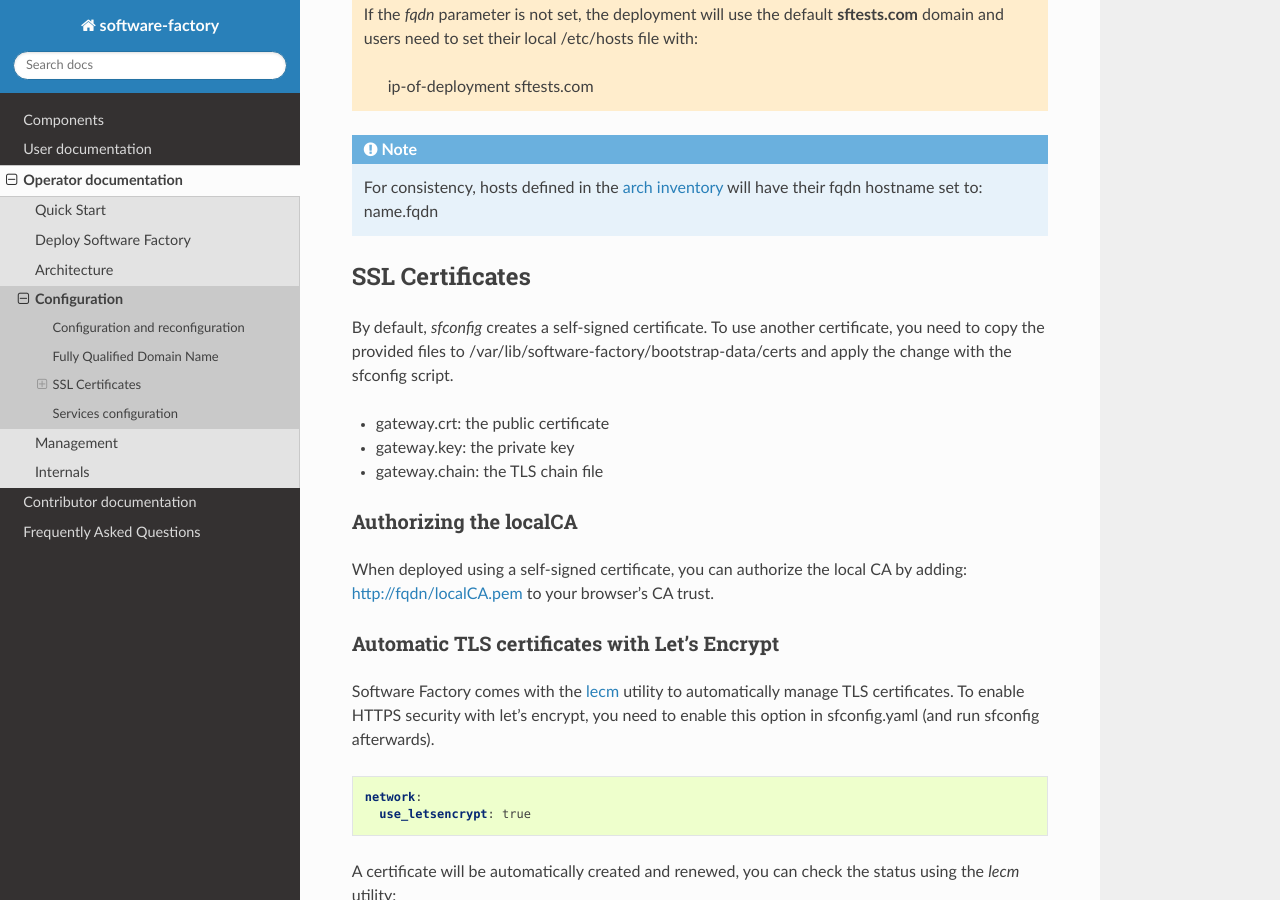
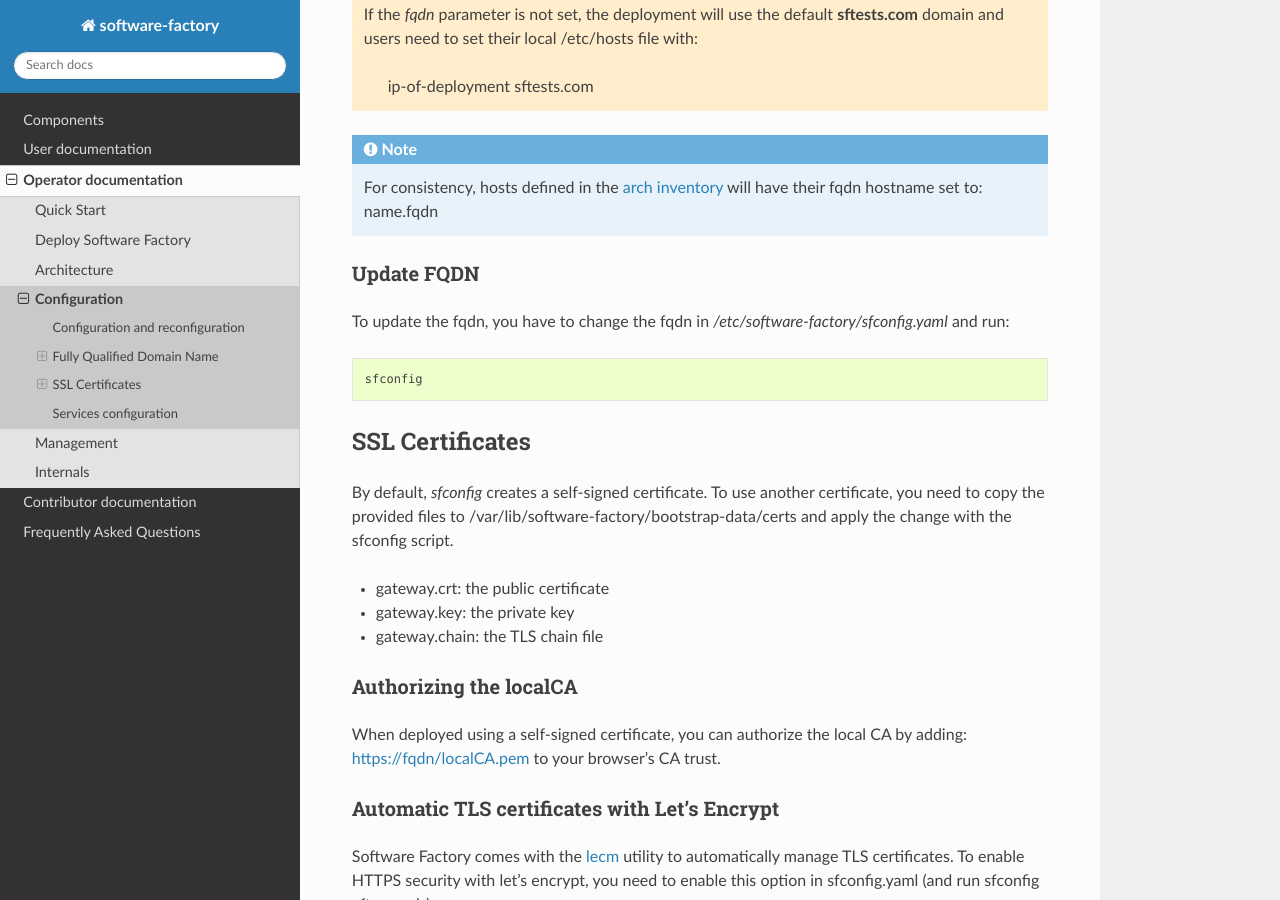
Before and after one commit to softwarefactory-project/sf-docs, a Sphinx documentation site: the page built from docs/operator/configuration.rst, in a window 1280 px wide and 900 px high, scrolled down 1171 px. Built offline with Sphinx 7.4.7 and the Read the Docs theme 2.0.0, drawn with Linux system fonts in a browser that asks for light colours.

Commit message:
operator: explain how to update fqdn
Change-Id: Ia037828e628846d1dd17d6b4e111dbb564016f93
Depends-on: I3343cf4e9da15c7b1005bb205ec0528a41afebe0

```diff
--- a/docs/operator/configuration.rst
+++ b/docs/operator/configuration.rst
@@ -70,6 +70,16 @@
     have their fqdn hostname set to: name.fqdn
 
 
+Update FQDN
+...........
+
+To update the fqdn, you have to change the fqdn in
+*/etc/software-factory/sfconfig.yaml* and run:
+
+.. code-block:: bash
+
+   sfconfig
+
 .. _configure_ssl_certificates:
 
 SSL Certificates
@@ -87,7 +97,7 @@
 .......................
 
 When deployed using a self-signed certificate, you can authorize the local CA
-by adding: http://fqdn/localCA.pem to your browser's CA trust.
+by adding: https://fqdn/localCA.pem to your browser's CA trust.
 
 
 Automatic TLS certificates with Let's Encrypt
```
